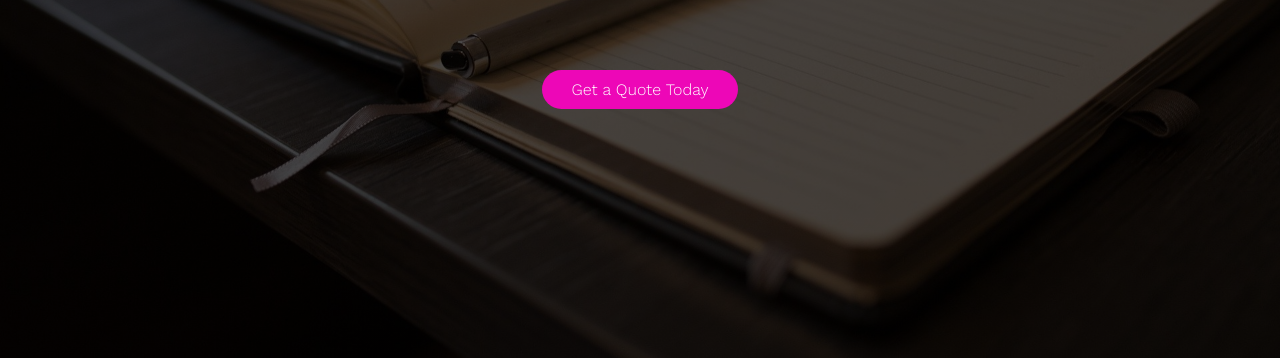
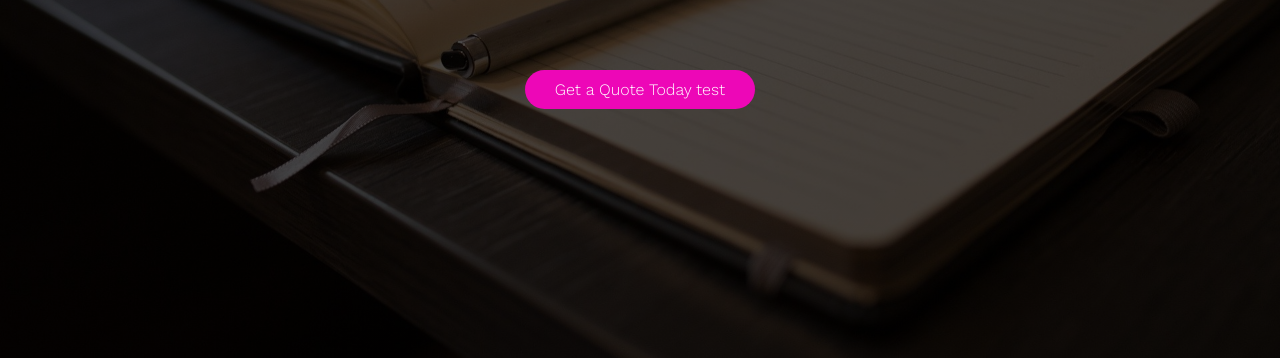
Before and after one commit to Venallanaj/DIGISOLVE-DIGITAL, a plain HTML site: page index.html in a window 1280 px wide. Shown: the part 442-800 px from the top of the page. Drawn offline with nearby package versions, Linux system fonts and the light colour scheme.

Commit message:
add changes

```diff
--- a/index.html
+++ b/index.html
@@ -29,7 +29,7 @@
                 <h1>Digital Agency</h1>
                 <h2>The one stop for all your digital solutions</h2>
             </div>
-            <a href="#" class="btn btn-full"> Get a Quote Today</a>
+            <a href="#" class="btn btn-full"> Get a Quote Today test</a>
         </div>
     </header>
 
```
